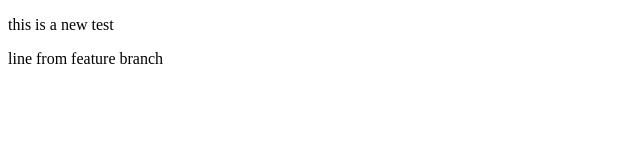
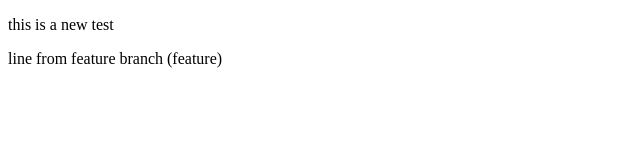
Before and after one commit to shaadahmmed/testfolder, a plain HTML site: page index.html in a window 1280 px wide. Shown: the full height of the page, 0-640 px from the left. Drawn offline with Linux system fonts and the light colour scheme.

Commit message:
from feature

```diff
--- a/index.html
+++ b/index.html
@@ -7,6 +7,6 @@
    </head>
    <body>
       <p>this is a new test</p>
-      <p>line from feature branch</p>
+      <p>line from feature branch (feature)</p>
    </body>
 </html>
```
